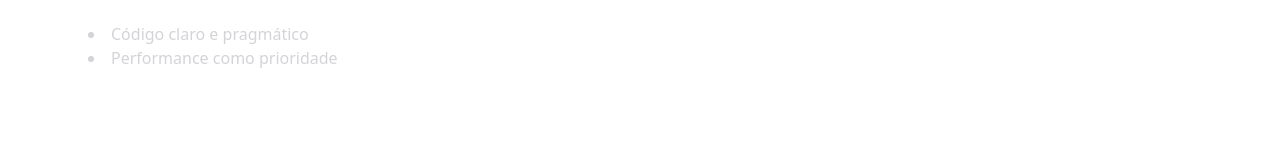
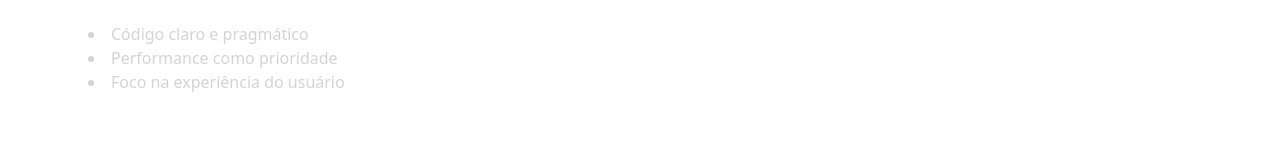
Before and after one commit to jaovic/portifolio-joao, a Next.js app: page /sobre in a window 1280 px wide. Shown: the part 269-429 px from the top of the page. Built offline with nearby package versions, Linux system fonts and the light colour scheme.

Commit message:
feat: adicionar item sobre foco na experiência do usuário na página "Sobre"

```diff
--- a/src/app/sobre/page.tsx
+++ b/src/app/sobre/page.tsx
@@ -13,6 +13,7 @@ export default function SobrePage() {
 			<ul className="list-disc list-inside text-zinc-300">
 				<li>Código claro e pragmático</li>
 				<li>Performance como prioridade</li>
+				<li>Foco na experiência do usuário</li>
 			</ul>
 		</section>
 	);
```
